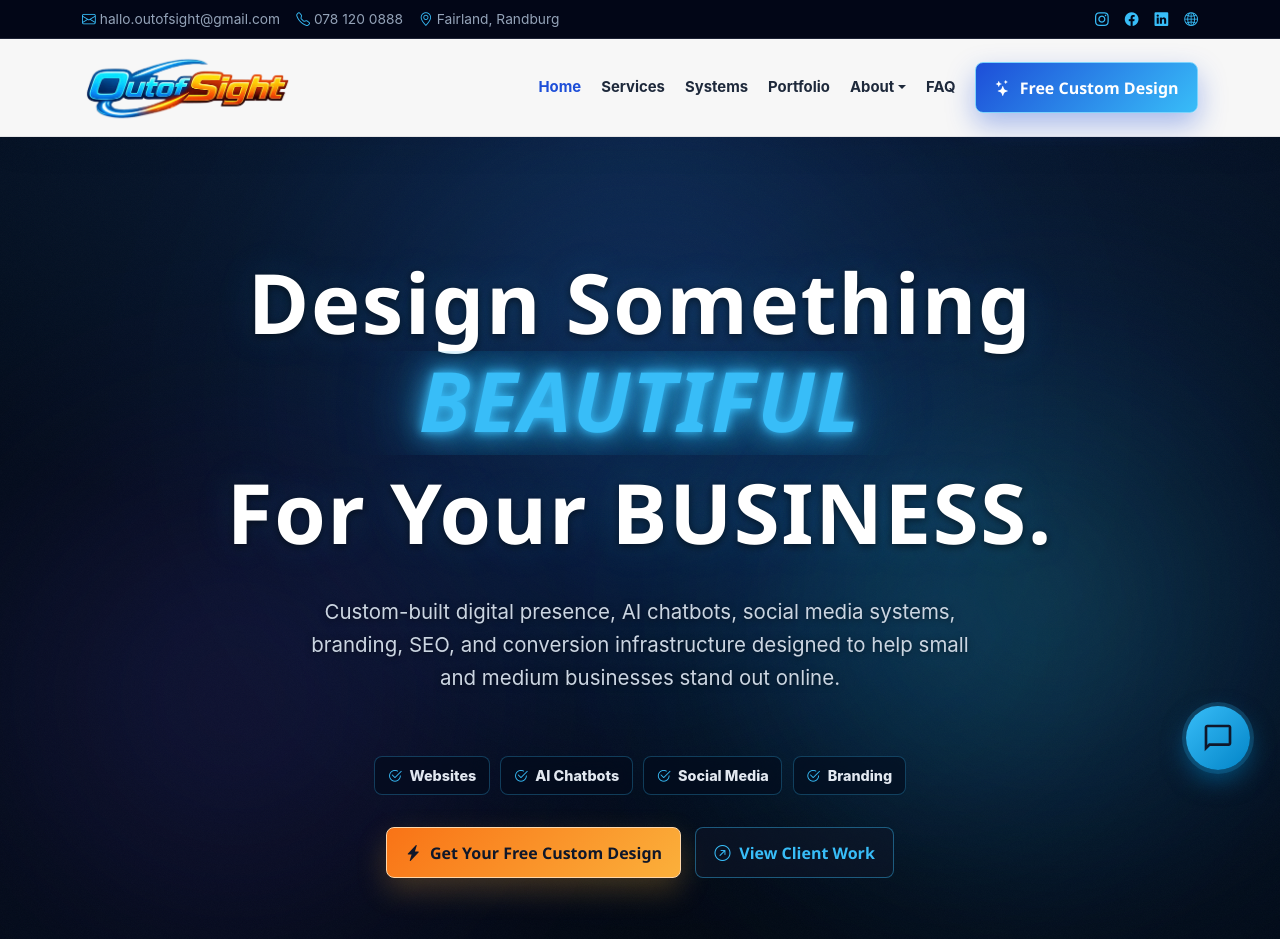
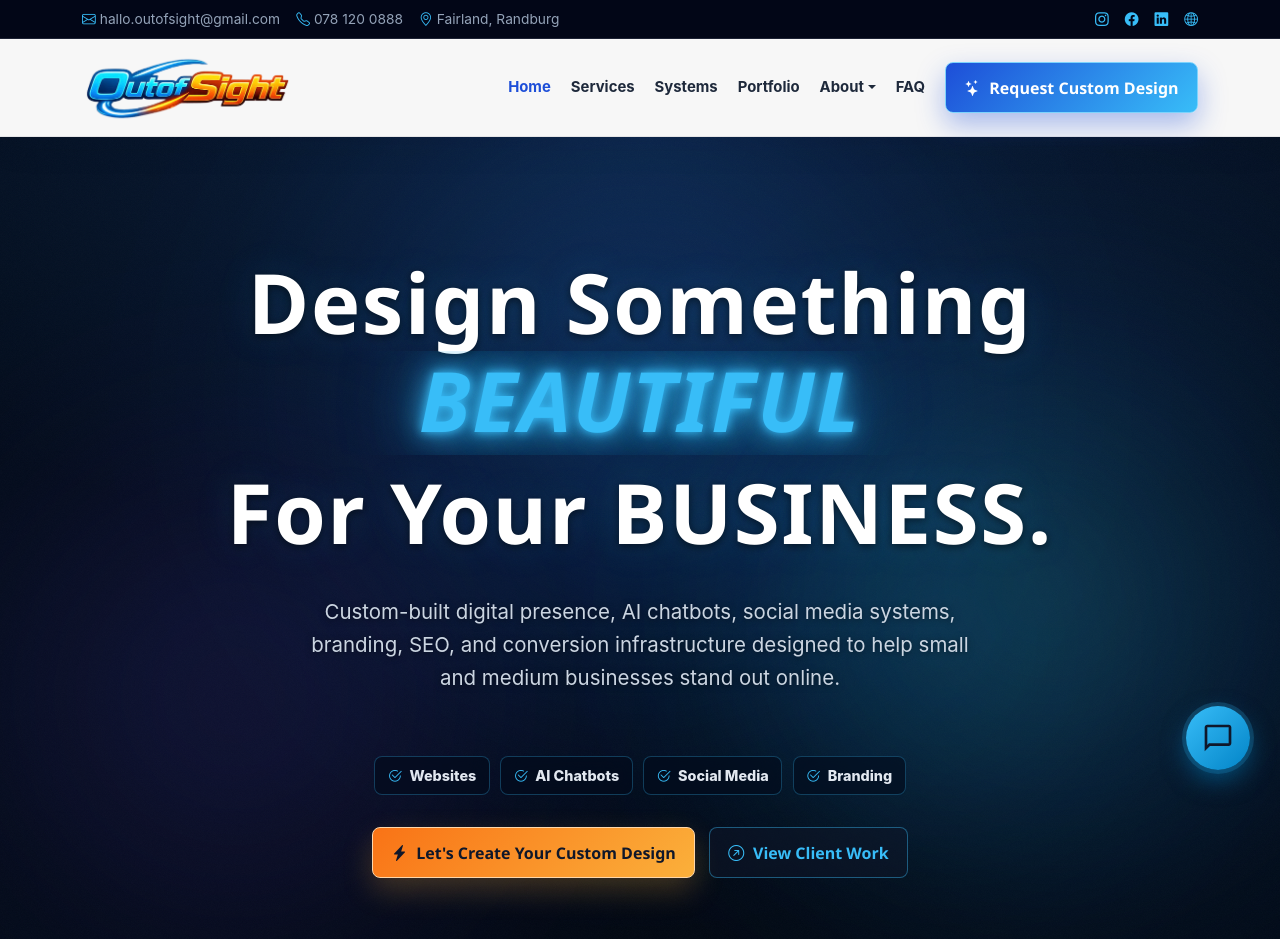
Before and after one commit to Jaidon99/OutofSight, a website: page index.html in a window 1280 px wide. Shown: the top 939 px of the page. Drawn offline with Linux system fonts and the light colour scheme.

Commit message:
Index Change 1.1

```diff
--- a/index.html
+++ b/index.html
@@ -185,7 +185,7 @@
               </ul>
             </li>
             <li class="nav-item"><a class="nav-link" href="#faq">FAQ</a></li>
-            <li class="nav-item ms-lg-2 mt-3 mt-lg-0"><a class="btn btn-oos" href="#contact"><i class="bi bi-stars"></i>Free Custom Design</a></li>
+            <li class="nav-item ms-lg-2 mt-3 mt-lg-0"><a class="btn btn-oos" href="#contact"><i class="bi bi-stars"></i>Request Custom Design</a></li>
           </ul>
         </div>
       </div>
@@ -235,7 +235,7 @@
           </div>
 
           <div class="hero-actions hero-actions-centered">
-            <a class="btn btn-oos-gold" href="#contact"><i class="bi bi-lightning-charge-fill"></i>Get Your Free Custom Design</a>
+            <a class="btn btn-oos-gold" href="#contact"><i class="bi bi-lightning-charge-fill"></i>Let's Create Your Custom Design</a>
             <a class="btn btn-oos-outline" href="#portfolio"><i class="bi bi-arrow-up-right-circle"></i>View Client Work</a>
           </div>
         </div>
```
